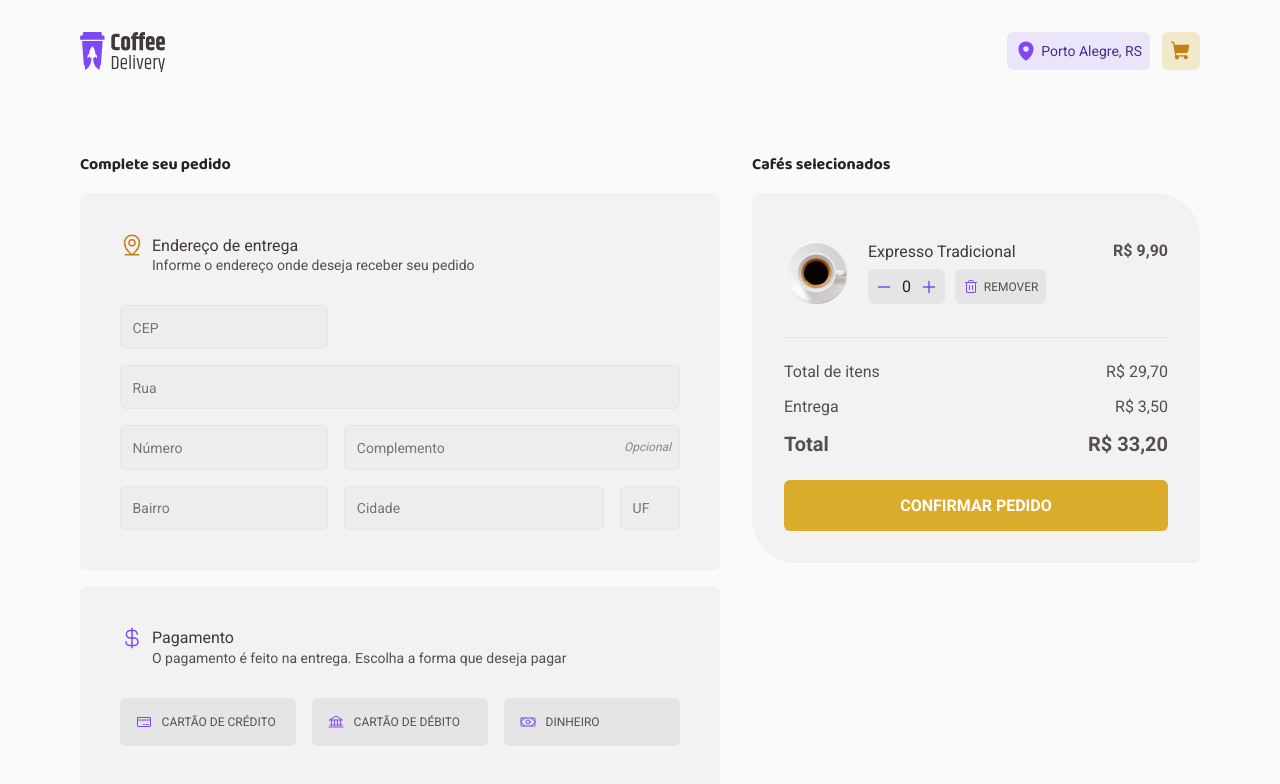
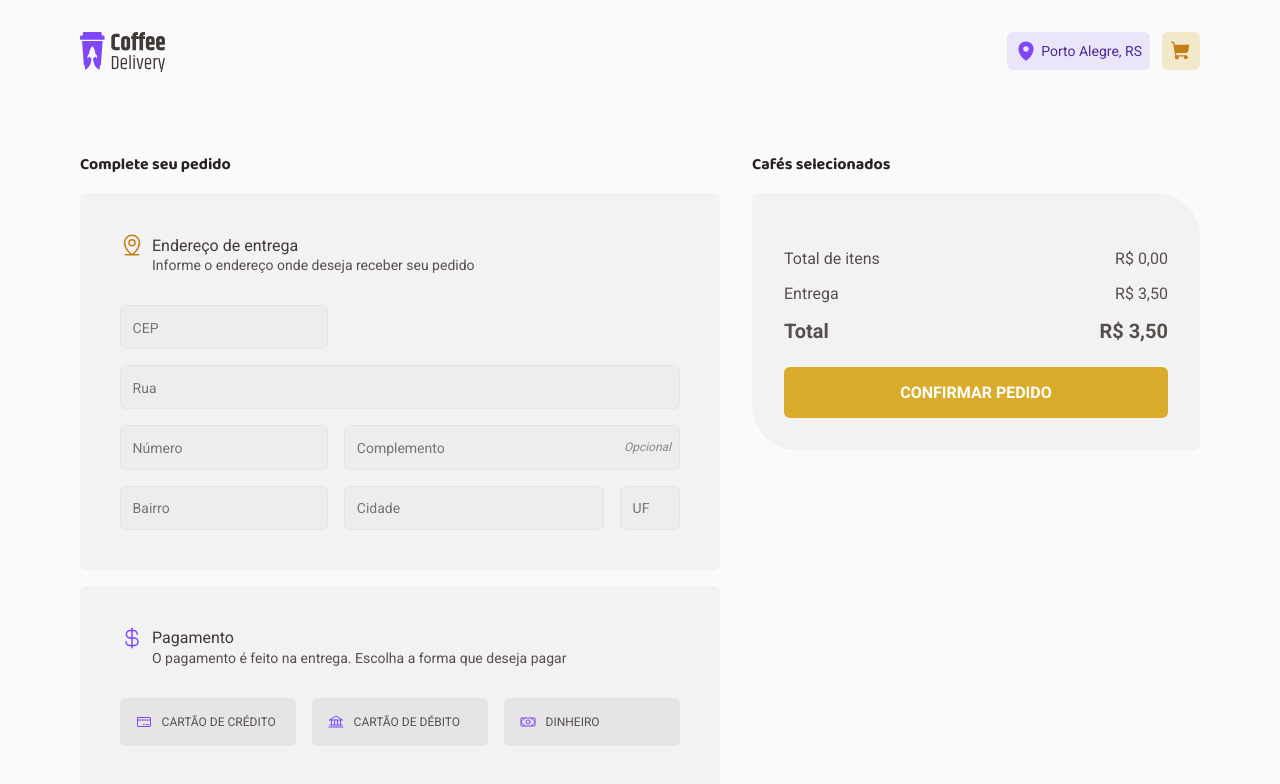
Before and after one commit to rickson-simoes/TheCoffeShop, a React (Vite) app: page /checkout in a window 1280 px wide. Shown: the top 784 px of the page. Built offline with nearby package versions, Linux system fonts and the light colour scheme.

Commit message:
:hammer: Counter implementation

```diff
--- a/src/pages/Checkout/index.tsx
+++ b/src/pages/Checkout/index.tsx
@@ -1,12 +1,21 @@
 import { CurrencyDollar, MapPinLine, Trash } from "phosphor-react";
+import { useContext } from "react";
 
 import { Counter } from "../../components/Counter";
+import { BasketContext } from "../../contexts/basketContext";
+import { ConvertToCurrency } from "../../Helpers/ConvertToCurrency";
 import { Inputs } from "./Components/Inputs";
 import { PaymentOptions } from "./Components/PaymentOptions";
 import { SvgTitleInformation } from "./Components/SvgTitleInformation";
 import { ButtonCheckoutOrder, ButtonRemoval, FormContainer, ItemInformation, ItemMenu, List, OrderCheckout, OrderContainer, TotalFontSizeBigger, TotalOrder } from "./styles";
 
 export function CheckoutPage() {
+  const { TotalBasketItems } = useContext(BasketContext);
+
+  const totalItems = TotalBasketItems.reduce((acc, item) => acc + item.price, 0);
+  const totalDelivery = 3.50;
+  const totalValue = ConvertToCurrency(totalItems + totalDelivery);
+
   return (
     <FormContainer>
       <section>
@@ -40,34 +49,36 @@ export function CheckoutPage() {
 
         <OrderCheckout>
           <List>
-            <li>
+            {TotalBasketItems.map((value) => (
+              <li key={value.id}>
                 <ItemMenu>
-                <img src="src\assets\CoffeTypeSvgs\Type=Expresso.svg" alt="" width={64} height={64} />
+                  <img src={`src\\assets\\CoffeTypeSvgs\\Type=${value.name}.svg`} alt="" width={64} height={64} />
 
                   <ItemInformation>
-                  <span>Expresso Tradicional</span>
+                    <span>{value.name}</span>
                     <div>
-                    <Counter />
+                      <Counter {...value} />
                       <ButtonRemoval type="button"><Trash /> <span>Remover</span></ButtonRemoval>
                     </div>
                   </ItemInformation>
                 </ItemMenu>
 
-              <span>R$ 9,90</span>
+                <span>R$ {ConvertToCurrency(value.price)}</span>
               </li>
+            )) ?? "No coffees selected"}
           </List>
 
           <TotalOrder>
             <div>
-              <span>Total de itens</span> <span>R$ 29,70</span>
+              <span>Total de itens</span> <span>R$ {ConvertToCurrency(totalItems)}</span>
             </div>
 
             <div>
-              <span>Entrega</span> <span>R$ 3,50</span>
+              <span>Entrega</span> <span>R$ {ConvertToCurrency(totalDelivery)}</span>
             </div>
 
             <div>
-              <TotalFontSizeBigger>Total</TotalFontSizeBigger> <TotalFontSizeBigger>R$ 33,20</TotalFontSizeBigger>
+              <TotalFontSizeBigger>Total</TotalFontSizeBigger> <TotalFontSizeBigger>R$ {totalValue}</TotalFontSizeBigger>
             </div>
           </TotalOrder>
 
```
Lines whose indentation alone changed are shown as unchanged.
